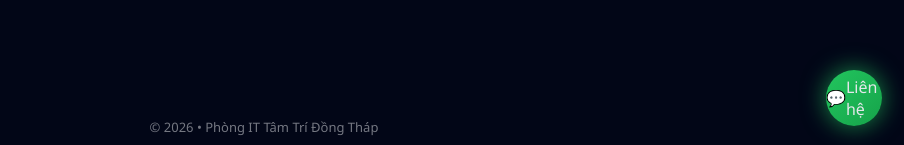
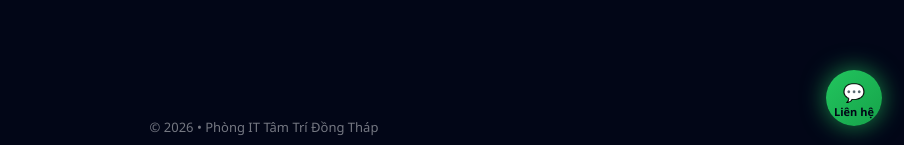
Before and after one commit to katm997/khanq, a plain HTML site: page index.html in a window 1280 px wide. Shown: the part 652-797 px from the top of the page, without its empty margins (376-1280 px from the left). Drawn offline with Linux system fonts and the light colour scheme; no server answers.

Commit message:
Update index.html

```diff
--- a/index.html
+++ b/index.html
@@ -224,6 +224,21 @@ body {
 .fab-item img {
   width: 24px;
 }
+  .fab-main {
+  flex-direction: column;
+  gap: 2px;
+}
+
+.fab-text {
+  font-size: 11px;
+  font-weight: 600;
+  color: #020617;
+  line-height: 1;
+}
+
+.fab-icon {
+  font-size: 18px;
+}
 </style>
 </head>
 
```
